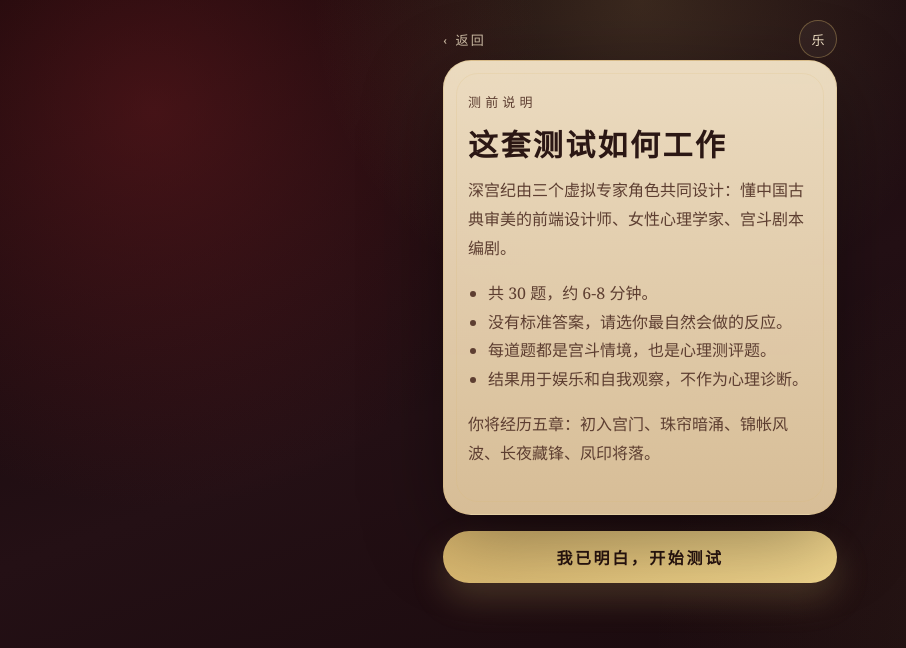
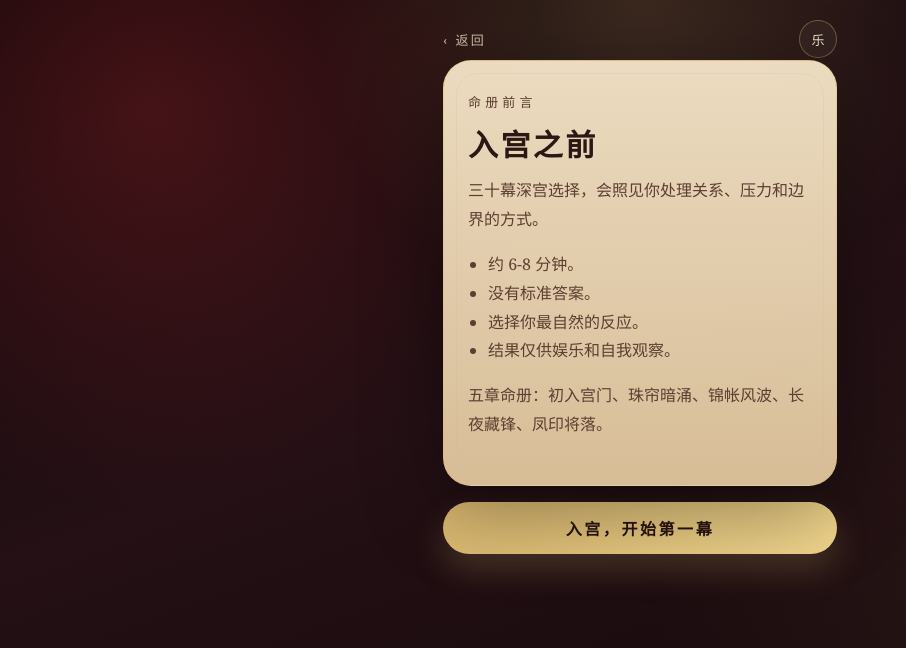
Before and after one commit to Jamescheng2022/shengongji-psych-test, a Next.js app: page /about in a window 1280 px wide. Shown: the top 648 px of the page, without its empty margins (0-906 px from the left). Built offline with nearby package versions, Linux system fonts and the light colour scheme.

Commit message:
Make about page more concise

```diff
--- a/app/about/page.tsx
+++ b/app/about/page.tsx
@@ -11,24 +11,24 @@ export default function AboutPage() {
         </header>
 
         <article className="paper-card">
-          <p className="seal">测前说明</p>
-          <h1>这套测试如何工作</h1>
+          <p className="seal">命册前言</p>
+          <h1>入宫之前</h1>
           <p>
-            深宫纪由三个虚拟专家角色共同设计：懂中国古典审美的前端设计师、女性心理学家、宫斗剧本编剧。
+            三十幕深宫选择，会照见你处理关系、压力和边界的方式。
           </p>
           <ul>
-            <li>共 30 题，约 6-8 分钟。</li>
-            <li>没有标准答案，请选你最自然会做的反应。</li>
-            <li>每道题都是宫斗情境，也是心理测评题。</li>
-            <li>结果用于娱乐和自我观察，不作为心理诊断。</li>
+            <li>约 6-8 分钟。</li>
+            <li>没有标准答案。</li>
+            <li>选择你最自然的反应。</li>
+            <li>结果仅供娱乐和自我观察。</li>
           </ul>
           <p>
-            你将经历五章：初入宫门、珠帘暗涌、锦帐风波、长夜藏锋、凤印将落。
+            五章命册：初入宫门、珠帘暗涌、锦帐风波、长夜藏锋、凤印将落。
           </p>
         </article>
 
         <div className="button-row" style={{ marginTop: 16 }}>
-          <Link className="primary-button" href="/test">我已明白，开始测试</Link>
+          <Link className="primary-button" href="/test">入宫，开始第一幕</Link>
         </div>
       </section>
     </main>
```
